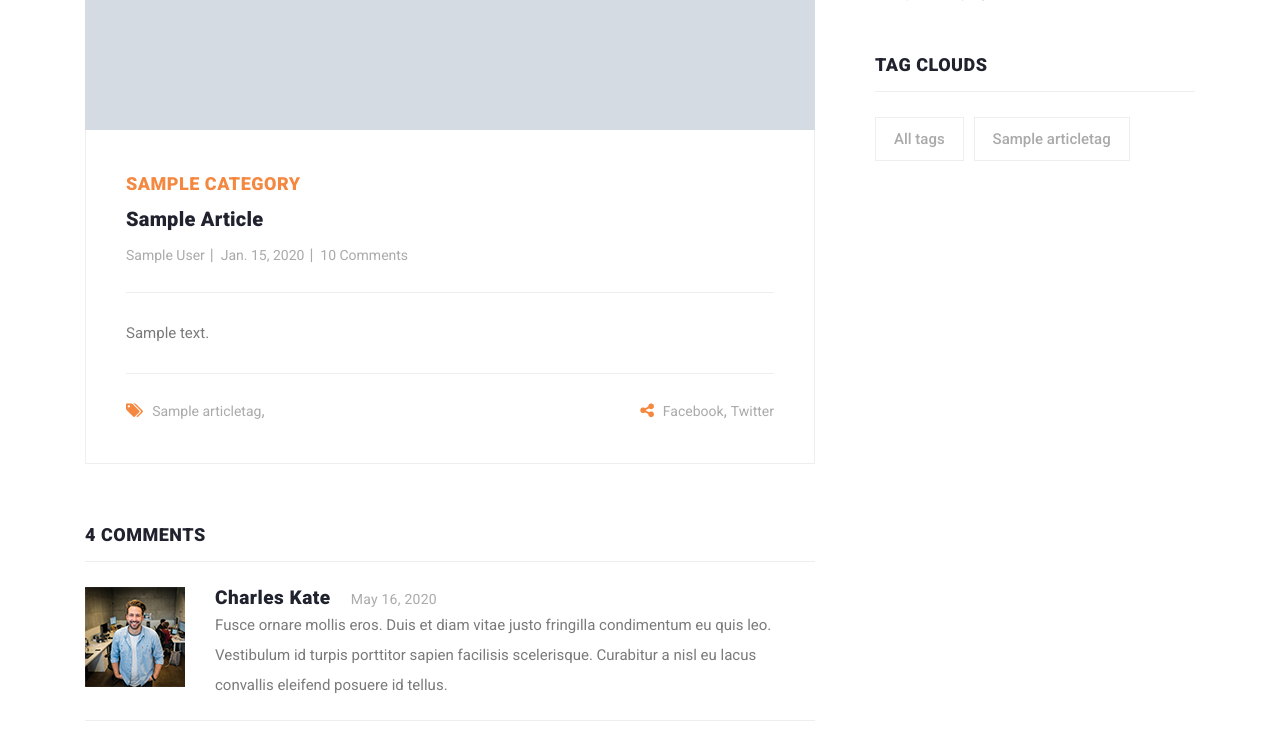
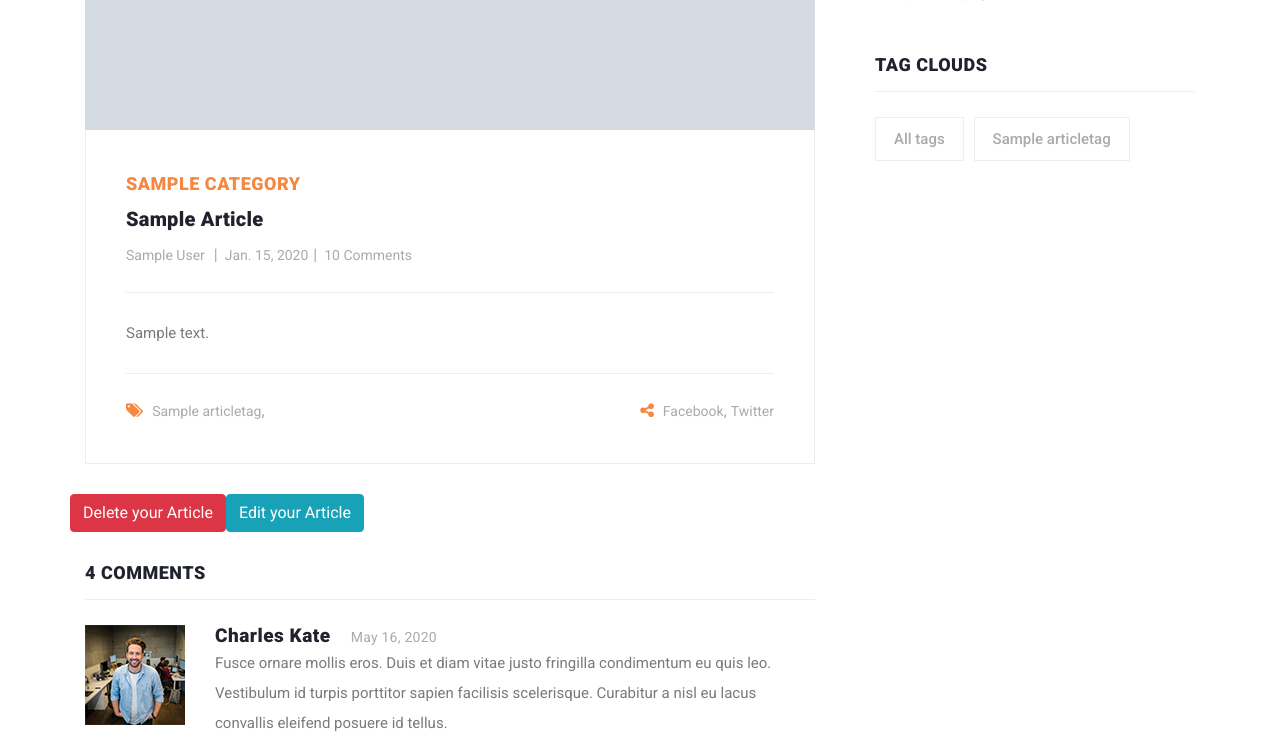
Before and after one commit to MahdiAjam/blog-website, a Django app: a page that uses article/templates/article/detail.html in a window 1280 px wide. Shown: the part 1221-1962 px from the top of the page. Run offline with Django 5.2, Linux system fonts and the light colour scheme; a user stored in the database is signed in; tables that the repository leaves empty hold one stand-in row (values such as "Sample post"); grey boxes marked "Sample" are stand-in pictures; some libraries are stand-ins or nearby versions.

Commit message:
deleting article

```diff
--- a/article/templates/article/detail.html
+++ b/article/templates/article/detail.html
@@ -44,7 +44,9 @@
                                         <span>{{ article.category }}</span>
                                         <a href="{{ article.get_absolute_url }}"><h4>{{ article.title }}</h4></a>
                                         <ul class="post-info">
-                                            <li><a href="{% url 'account:user profile' article.author.id %}">{{ article.author }}</a></li>
+                                            <li>
+                                                <a href="{% url 'account:user profile' article.author.id %}">{{ article.author }}</a>
+                                            </li>
                                             <li><a href="#">{{ article.updated|date }}</a></li>
                                             <li><a href="#">10 Comments</a></li>
                                         </ul>
@@ -71,6 +73,12 @@
                                     </div>
                                 </div>
                             </div>
+                            <br>
+                            {% if request.user.id == article.author.id %}
+                                <a href="{% url 'article:article delete' article.id %}" class="btn btn-danger">Delete your Article</a>
+                                <a href="" class="btn btn-info">Edit your Article</a>
+                            {% endif %}
+                            <br>
                             <div class="col-lg-12">
                                 <div class="sidebar-item comments">
                                     <div class="sidebar-heading">
--- a/article/urls.py
+++ b/article/urls.py
@@ -7,4 +7,5 @@ urlpatterns = [
     path('category/<slug:category_slug>/', views.ArticleView.as_view(), name='article category'),
     path('tags/<slug:tag_slug>', views.ArticleView.as_view(), name='article tag'),
     path('detail/<slug:article_slug>/', views.ArticleDetailView.as_view(), name='article detail'),
+    path('delete/<int:article_id>/', views.ArticleDeleteView.as_view(), name='article delete'),
 ]
--- a/article/views.py
+++ b/article/views.py
@@ -1,7 +1,9 @@
-from django.shortcuts import render, get_object_or_404
+from django.shortcuts import render, get_object_or_404, redirect
 from django.views import View
 from .models import Article, Category, ArticleTags
 from django.core.paginator import Paginator
+from django.contrib.auth.mixins import LoginRequiredMixin
+from django.contrib import messages
 
 
 class ArticleView(View):
@@ -28,3 +30,14 @@ class ArticleDetailView(View):
     def get(self, request, article_slug=None):
         article = get_object_or_404(Article, slug=article_slug)
         return render(request, 'article/detail.html', {'article': article})
+
+class ArticleDeleteView(LoginRequiredMixin, View):
+    def get(self, request, article_id):
+        article = Article.objects.get(pk=article_id)
+        if article.author.id == request.user.id:
+            article.delete()
+            messages.success(request, 'Article deleted successfully', 'success')
+            return redirect('account:user profile', request.user.id)
+        else:
+            messages.error(request, 'You can not delete this article', 'danger')
+        return redirect('home:home')
```
